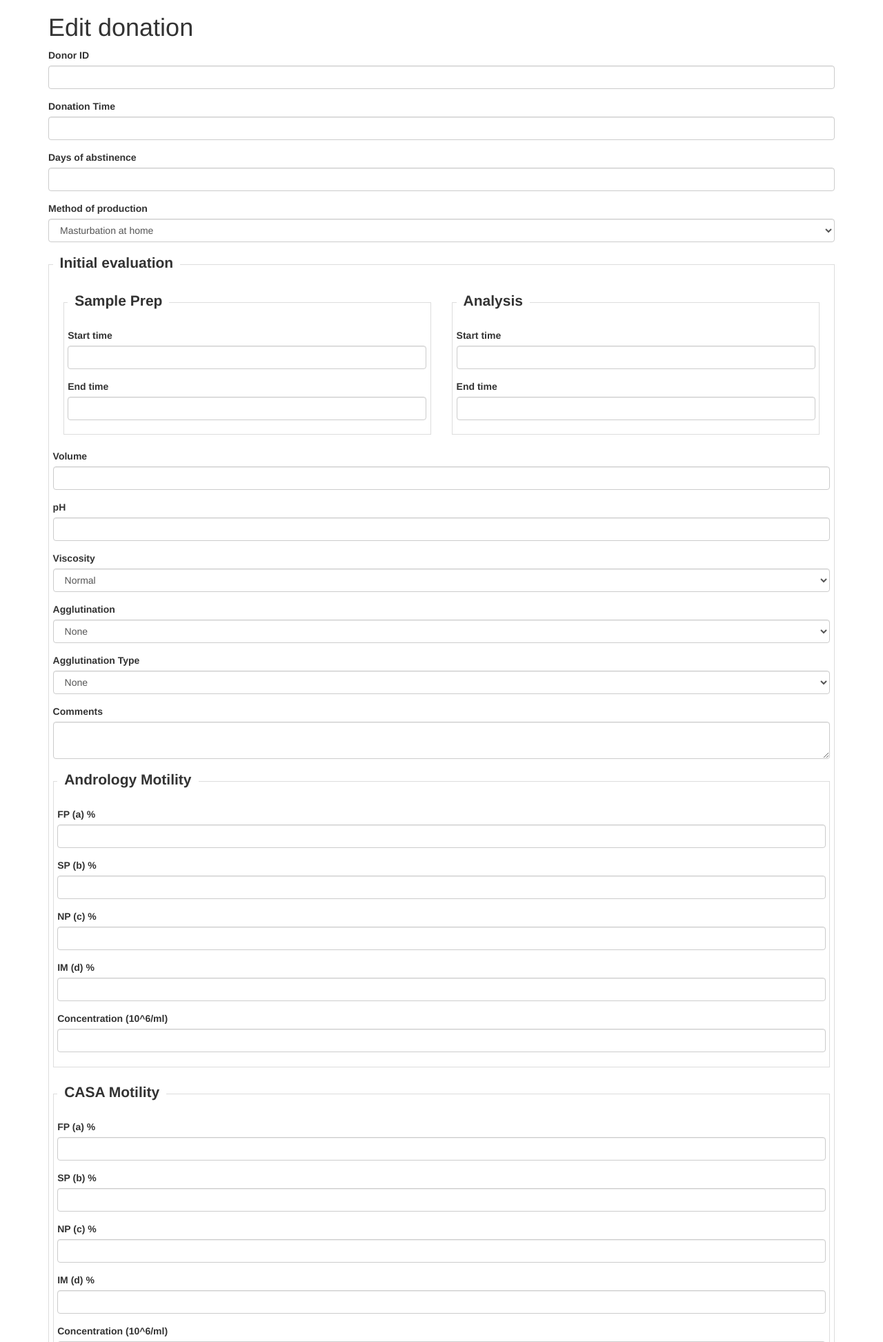
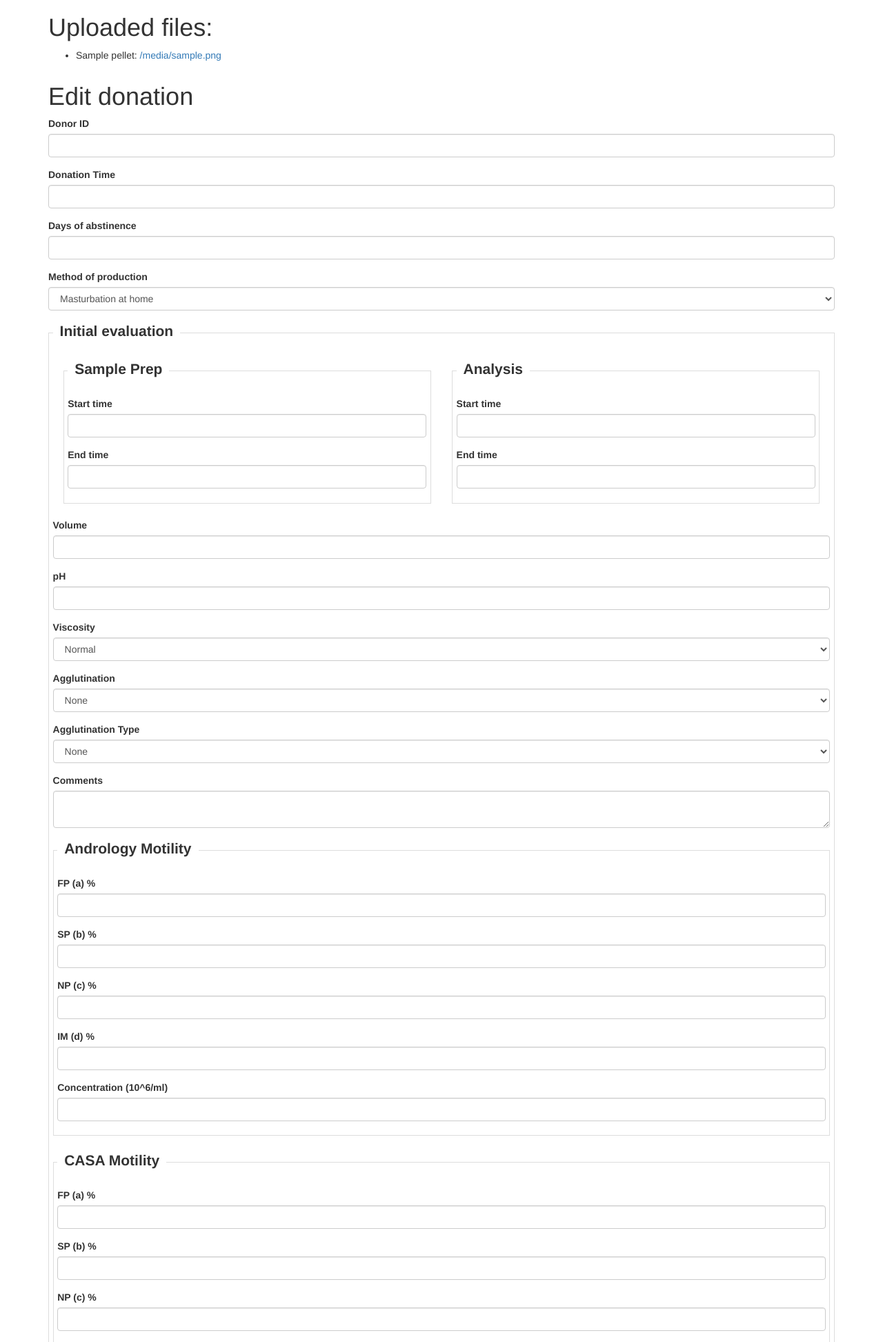
Before and after one commit to IanCal/sparta-data-entry, a Flask app: template templates/new_donor.html in a window 1280 px wide. Shown: the top 1945 px of the page at 69% size. Run offline with Flask 2, Linux system fonts and the light colour scheme; the template is opened without the code that fills it: values that come from a table or form of the project are taken from there, most other values are stand-ins (such as "Sample title", 1, 10 or a date in 2020); some libraries are stand-ins or nearby versions.

Commit message:
Downloads working

```diff
--- a/main.py
+++ b/main.py
@@ -1,7 +1,7 @@
 from flask_wtf.csrf import CsrfProtect
 from flask.ext.bootstrap import Bootstrap
 from datetime import datetime
-from flask import Flask, render_template, request, redirect
+from flask import Flask, render_template, request, redirect, send_from_directory
 from random import getrandbits
 from decimal import Decimal
 from shutil import copy2
@@ -16,6 +16,7 @@ from flask_wtf import Form
 from wtforms import StringField, IntegerField, SubmitField, TextField, FormField, DecimalField, SelectField, TextAreaField
 from wtforms.validators import DataRequired, NumberRange, Optional
 from wtforms_components import DateTimeField
+from werkzeug import secure_filename
 
 from flask_wtf.file import FileField
 
@@ -239,6 +240,13 @@ def new_donor():
         return redirect('/donors/%s' % form.donor_id.data)
     return render_template('new_donor.html', form=form)
 
+def find_files(donor_id):
+    for pellet in ["eighty_percent", "interface"]:
+        for filename in ["matlab_spectra.raw", "raw_spectra.raw"]:
+            file_path = joinpath('data', 'donors', donor_id, pellet, filename)
+            if os.path.isfile(file_path):
+                yield (donor_id, pellet, filename)
+
 @app.route('/donors/<donor_id>', methods=('GET', 'POST'))
 def edit_donor(donor_id):
     form = Donor()
@@ -250,7 +258,19 @@ def edit_donor(donor_id):
         filename = joinpath(path, "donor_data.json")
         donation = json.load(open(filename))
         form = Donor.from_json(donation)
-    return render_template('new_donor.html', form=form)
+    return render_template('new_donor.html', form=form, files=find_files(donor_id))
+
+@app.route('/download/<donor_id>/<pellet>/<filename>')
+def custom_static(donor_id, pellet, filename):
+    path = joinpath('data',
+                                        secure_filename(donor_id),
+                                        secure_filename(pellet))
+    print(path)
+    return send_from_directory(joinpath('data',
+                                        'donors',
+                                        secure_filename(donor_id),
+                                        secure_filename(pellet)),
+                                        secure_filename(filename))
 
 @app.route('/')
 def root():
--- a/templates/new_donor.html
+++ b/templates/new_donor.html
@@ -32,10 +32,21 @@ legend {
 
 <div class="container">
   <div class="row">
-  <div class='col-sm-12'>
-  <h1>Edit donation</h1>
-  {{ wtf.quick_form(form, form_type='horizontal', enctype="multipart/form-data", horizontal_columns = ('lg', 3, 9), action="")}}
+    <div class='col-sm-12'>
+      <h1>Uploaded files:</h1>
+      <ul>
+      {% for donor_id, pellet, filename in files %}
+        <li> {{pellet}}: <a href="{{ url_for('custom_static', donor_id=donor_id, pellet=pellet, filename=filename) }}">{{filename}}</a></li>
+
+      {% endfor %}
+      </ul>
+    </div>
   </div>
+  <div class="row">
+    <div class='col-sm-12'>
+      <h1>Edit donation</h1>
+      {{ wtf.quick_form(form, form_type='horizontal', enctype="multipart/form-data", horizontal_columns = ('lg', 3, 9), action="")}}
+    </div>
   </div>
 
 </div>
```
